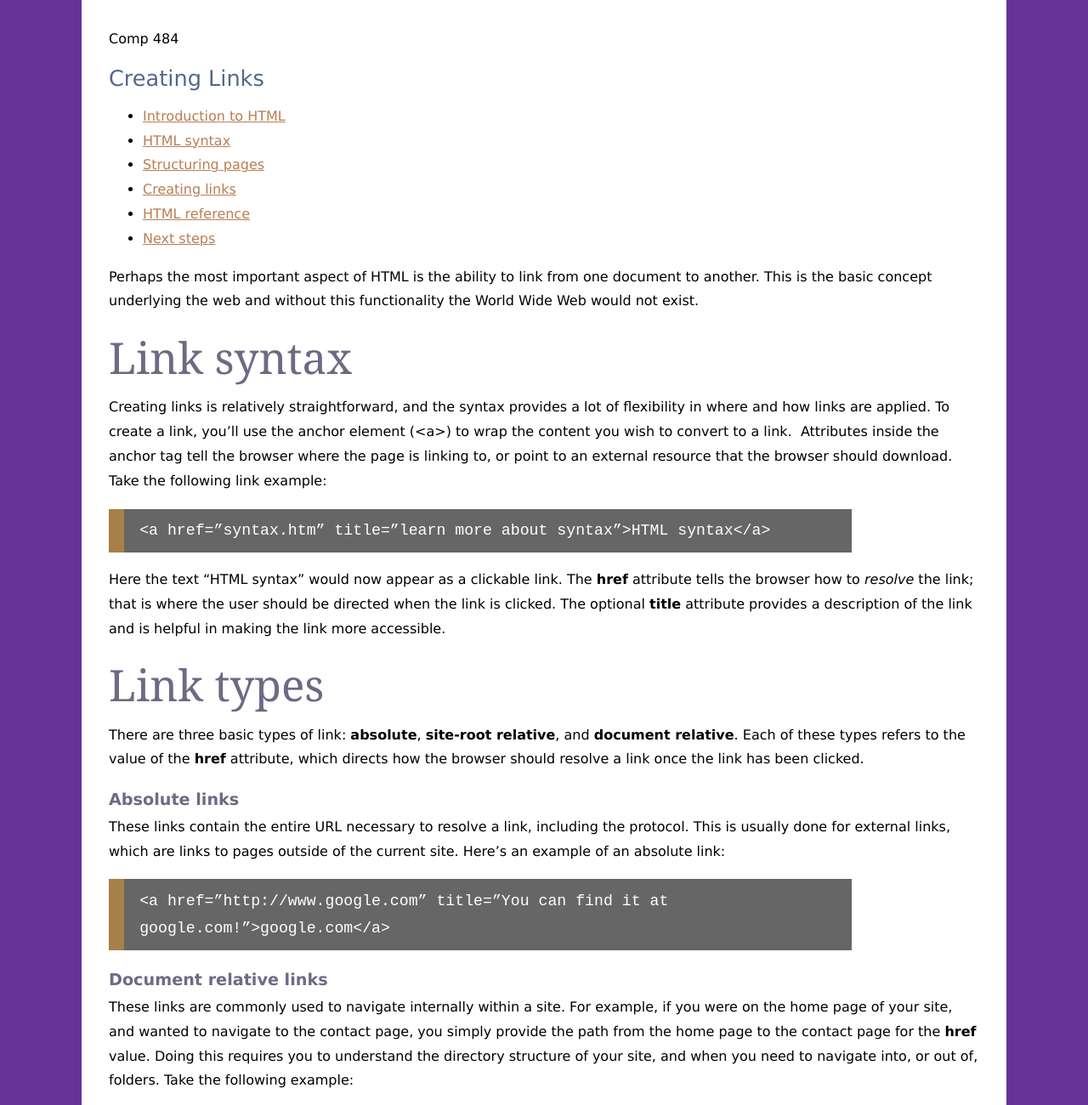
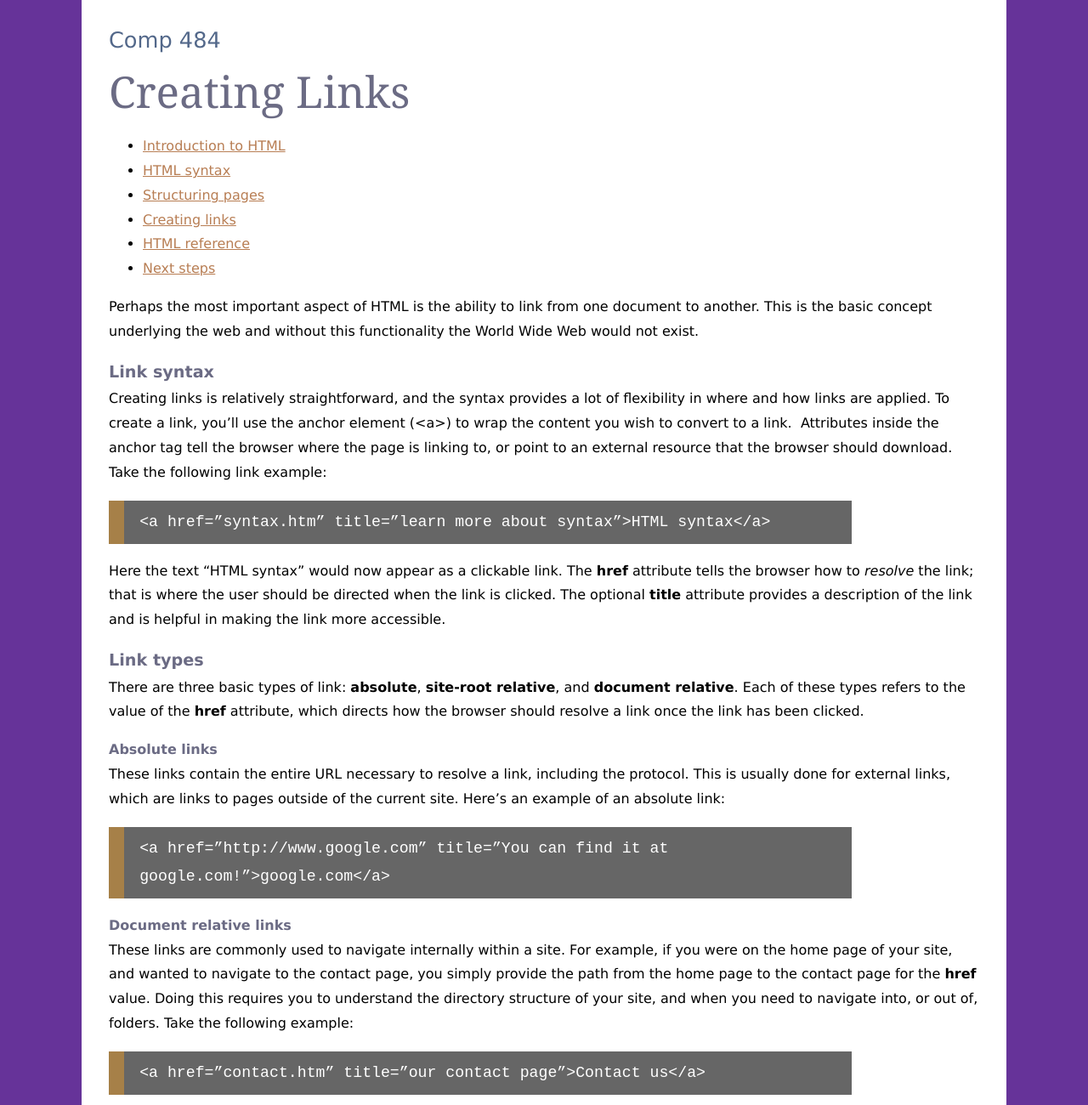
Before and after one commit to P-Yolotl/HW1_Pablo-Torres.github.io, a plain HTML site: page links.html in a window 1280 px wide. Shown: the top 1300 px of the page at 85% size. Drawn offline with Linux system fonts and the light colour scheme.

Commit message:
Refactor links.html structure and headings
Updated the structure and headings of the links.html file, changing the order and hierarchy of elements for better organization.

```diff
--- a/links.html
+++ b/links.html
@@ -7,8 +7,8 @@
 </head>
 <body>
 
-<p>Comp 484</p>
-<h1>Creating Links</h1>
+<h1>Comp 484</h1>
+<h2>Creating Links</h2>
 
 <ul>
   <li><a href="index.html" title="Introduction to HTML">Introduction to HTML</a></li>
@@ -21,21 +21,21 @@
 
 <p>Perhaps the most important aspect of HTML is the ability to link from one document to another. This is the basic concept underlying   the web and without this functionality the World Wide Web would not exist. </p>
 
-<h2>Link syntax</h2>
+<h3>Link syntax</h3>
 
 <p>Creating links is relatively straightforward, and the syntax provides a lot of flexibility in where and how links are applied. To create a link, you&rsquo;ll use the anchor element (&lt;a&gt;) to wrap the content you wish to convert to a link.&nbsp; Attributes inside the anchor tag tell the browser where the page is linking to, or point to an external resource that the browser should download.<br>
   Take the following link example:</p>
 <pre>&lt;a href=&rdquo;syntax.htm&rdquo; title=&rdquo;learn more about syntax&rdquo;&gt;HTML syntax&lt;/a&gt;</pre>
 <p>Here the text &ldquo;HTML syntax&rdquo; would now appear as a clickable link. The <b>href</b> attribute tells the browser how to <em>resolve</em> the link; that is where the user should be directed when the link is clicked. The optional <b>title</b> attribute provides a description of the link and is helpful in making the link more accessible.</p>
 
-<h2>Link types</h2>
+<h3>Link types</h3>
 <p>There are three basic types of link: <b>absolute</b>, <b>site-root relative</b>, and <b>document relative</b>. Each of these types refers to the value of the <b>href</b> attribute, which directs how the browser should resolve a link once the link has been clicked. </p>
 
-<h3>Absolute links</h3>
+<h4>Absolute links</h4>
 <p>These links contain the entire URL necessary to resolve a link, including the protocol. This is usually done for external links, which are links to pages outside of the current site. Here&rsquo;s an example of an absolute link:</p>
 <pre>&lt;a href=&rdquo;http://www.google.com&rdquo; title=&rdquo;You can find it at google.com!&rdquo;&gt;google.com&lt;/a&gt;</pre>
 
-<h3>Document relative links</h3>
+<h4>Document relative links</h4>
 <p>These links are commonly used to navigate internally within a site. For example, if you were on the home page of your site, and wanted to navigate to the contact page, you simply provide the path from the home page to the contact page for the <b>href</b> value. Doing this requires you to understand the directory structure of your site, and when you need to navigate into, or out of, folders. Take the following example:</p>
 <pre>&lt;a href=&rdquo;contact.htm&rdquo; title=&rdquo;our contact page&rdquo;&gt;Contact us&lt;/a&gt;</pre>
 <p>This link assumes that the contact page and the current page are in the same directory. If the contact page were located in a directory below the current page, the link would look like this:</p>
@@ -44,13 +44,13 @@
 <pre>&lt;a href=&rdquo;../contact.htm&rdquo; title=&rdquo;our contact page&rdquo;&gt;Contact us&lt;/a&gt;</pre>
 <p> This link would move up from the current directory and find the contact.htm page in the parent directory. You can use as many of these &ldquo;../&rdquo; as you need to move up and properly resolve the link.</p>
 
-<h3>Site-Root Relative Links</h3>
+<h4>Site-Root Relative Links</h4>
 <p> These are similar to document relative links, but start at the root folder for the site and then move down through directories to the desired page. Unlike document relative links, which depend on the current location of the page to properly resolve links, site-root relative links are written the same no matter the current location within your site. All links are preceded by a forward slash (/) that refers to the root directory. Here&rsquo;s an example:</p>
 <pre>&lt;a href=&rdquo;/contact.htm&rdquo; title=&rdquo;our contact page&rdquo;&gt;Contact us&lt;/a&gt;</pre>
 <p> In this example, the link is resolved by going directly into the site&rsquo;s root folder and finding the contact page. If the contact page were located deeper within the site, the link would look like this:</p>
 <pre>&lt;a href=&rdquo;/resources/contact.htm&rdquo; title=&rdquo;our contact page&rdquo;&gt;Contact us&lt;/a&gt;</pre>
 
-<h2>Fragment identifiers</h2>
+<h3>Fragment identifiers</h3>
 <p>Occasionally you&rsquo;ll want a link to refer to a specific location within a page. This can be done using a special kind of link called a fragment identifier. These links point to elements with a specific <b>ID</b> attribute. Let&rsquo;s say, for example, you have a long list of <b>FAQs</b> on a page organized by categories and you had a heading at the top of each category. If you assigned each heading an ID attribute, you could use those IDs to create a links that jump to specific categories. For example, you could format the Camping FAQs heading like this:</p>
 <pre>&lt;h2 id=&rdquo;camp&rdquo;&gt;Camping&lt;/h2&gt;</pre>
 <p> Elsewhere on the page you could link to this section by creating the following link:</p>
```
